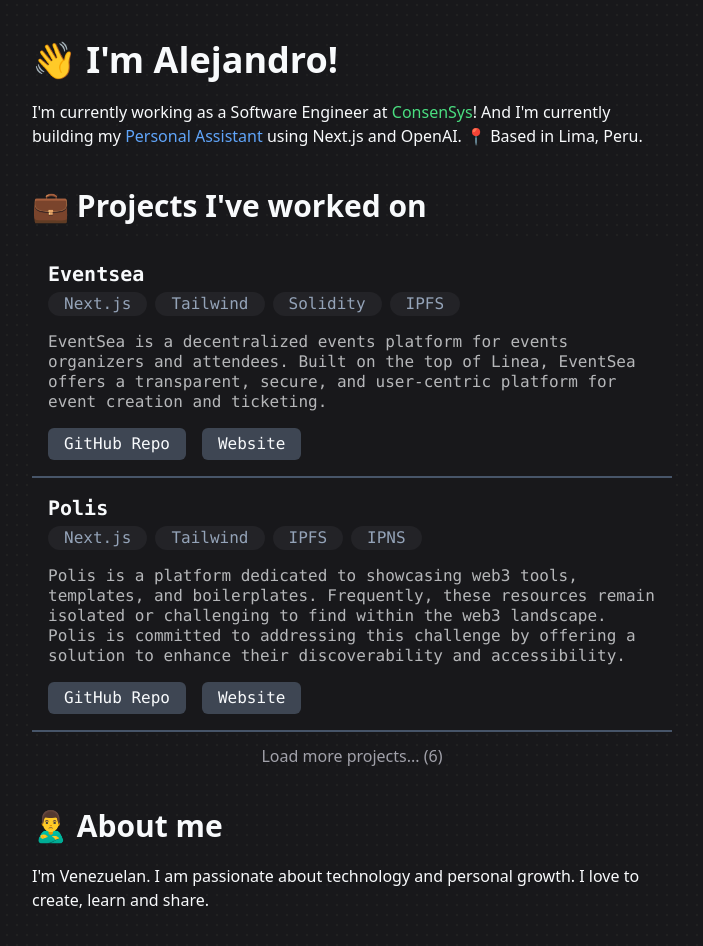
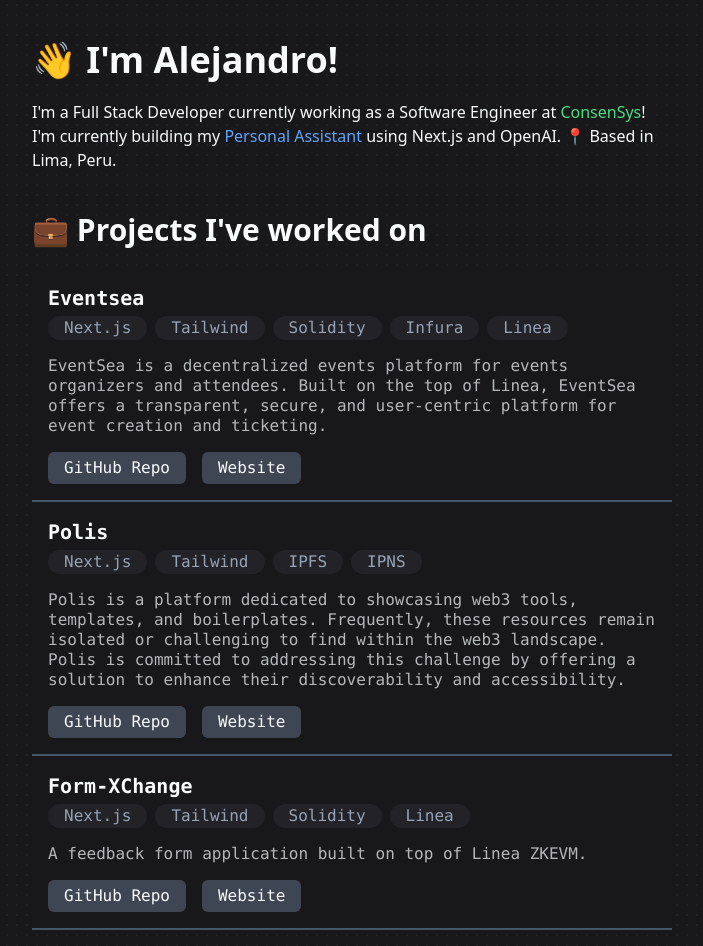
Before and after one commit to cxalem/cxalem.dev, a Next.js app: page / in a window 1280 px wide. Shown: the top 946 px of the page, without its empty margins (288-991 px from the left). Built offline with nearby package versions, Linux system fonts and the light colour scheme.

Commit message:
Add new projects and update personal information

```diff
--- a/src/data/ProjectsData.json
+++ b/src/data/ProjectsData.json
@@ -2,7 +2,7 @@
   "eventsea": {
     "title": "Eventsea",
     "description": "EventSea is a decentralized events platform for events organizers and attendees. Built on the top of Linea, EventSea offers a transparent, secure, and user-centric platform for event creation and ticketing.",
-    "technologies": ["Next.js", "Tailwind", "Solidity", "IPFS"],
+    "technologies": ["Next.js", "Tailwind", "Solidity", "Infura", "Linea"],
     "repourl": "https://github.com/Consensys/eventsea",
     "liveurl": "https://eventsea-web.vercel.app/"
   },
@@ -12,5 +12,12 @@
     "technologies": ["Next.js", "Tailwind", "IPFS", "IPNS"],
     "repourl": "https://github.com/Consensys/polis",
     "liveurl": "https://polis-nine.vercel.app/"
+  },
+  "form-xchange": {
+    "title": "Form-XChange",
+    "description": "A feedback form application built on top of Linea ZKEVM.",
+    "technologies": ["Next.js", "Tailwind", "Solidity", "Linea"],
+    "repourl": "https://github.com/Consensys/Form-XChange",
+    "liveurl": "https://form-x-change.vercel.app/"
   }
 }
--- a/src/data/ProjectsData2.json
+++ b/src/data/ProjectsData2.json
@@ -1,8 +1,15 @@
 {
+  "personal-assistant": {
+    "title": "Personal Assistant",
+    "description": "A personal assistant developed using the OpenAI API, capable of conversing with you and responding in an AI-generated voice.",
+    "technologies": ["TypeScript", "Next.js", "Web3"],
+    "repourl": "https://github.com/cxalem/personal-assistant",
+    "liveurl": ""
+  },
   "crypto-app": {
     "title": "Crypto App",
     "description": "A list of cryptos with their prices and additional information. You can connect your Metamask wallet and preview your balance.",
-    "technologies": ["React", "Next.js", "SASS", "Web3"],
+    "technologies": ["TypeScript", "Next.js", "Tailwind", "Web3"],
     "repourl": "https://github.com/cxalem/crypto-portfolio",
     "liveurl": "https://crypto-portfolio-one.vercel.app/"
   },
@@ -33,12 +40,5 @@
     "technologies": ["Next.js", "SASS"],
     "repourl": "https://github.com/cxalem/advice-generator",
     "liveurl": "https://advice-generator-inky.vercel.app/"
-  },
-  "books.app": {
-    "title": "Books app (interview challenge)",
-    "description": "SPA where you can search, filter and mark books as favorites. Pretty good challenge to practice intersection observer for an infinite scrolling.",
-    "technologies": ["Next.js", "TypeScript", "Tailwind"],
-    "repourl": "https://github.com/cxalem/books-app",
-    "liveurl": "https://books-app-lemon.vercel.app/"
   }
 }
--- a/src/pages/index.tsx
+++ b/src/pages/index.tsx
@@ -35,11 +35,11 @@
             👋 I'm Alejandro!
           </h1>
           <p className="text-center md:text-left">
-            I'm currently working as a Software Engineer at{" "}
+            I'm a Full Stack Developer currently working as a Software Engineer at{" "}
             <a className="text-green-400" href="https://consensys.io/">
               ConsenSys
             </a>
-            ! And I'm currently building my{" "}
+            ! I'm currently building my{" "}
             <a
               className="text-blue-400"
               href="https://github.com/cxalem/personal-assistant"
@@ -80,7 +80,7 @@
             🎥 Published content
           </h2>
           <div className="space-y-4">
-            <h3 className="text-lg font-medium">How to use the Infura Gas API</h3>
+            <h3 className="text-lg font-medium text-blue-100">How to use the Infura Gas API</h3>
             <p>In this video, I explain how to create a request to the Infura Gas API to retrieve Gas Fees for various networks.</p>
             <iframe
               width="853"
```
